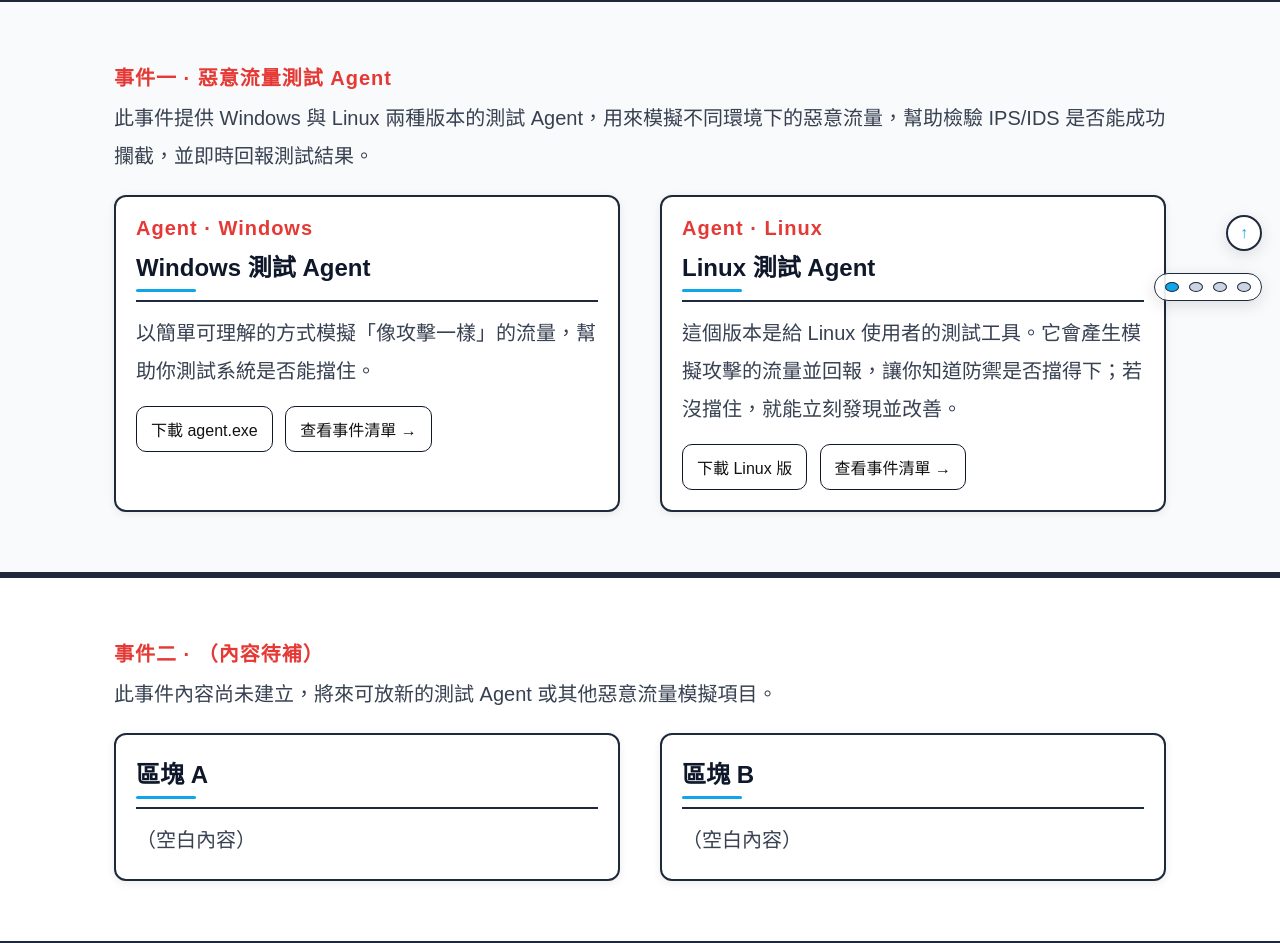
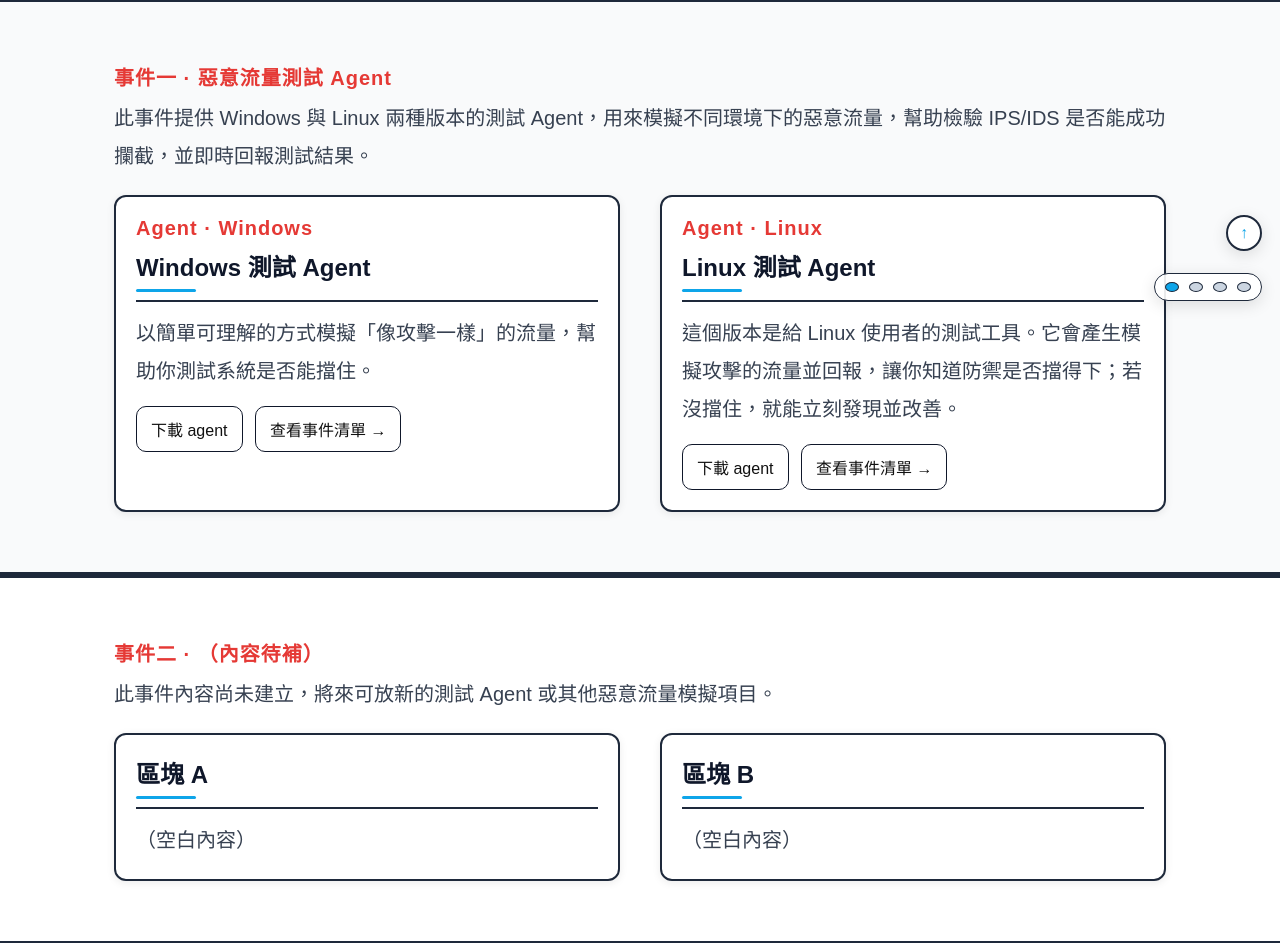
Before and after one commit to KW0817/agent_site, a Flask app: page / in a window 1280 px wide. Shown: the part 477-1420 px from the top of the page. Run offline with Flask 3, Linux system fonts and the light colour scheme; the visitor is signed in with stand-in values (Sample User, id 1).

Commit message:
Update index.html

```diff
--- a/templates/index.html
+++ b/templates/index.html
@@ -175,7 +175,7 @@
           <h2>Windows 測試 Agent</h2>
           <p>以簡單可理解的方式模擬「像攻擊一樣」的流量，幫助你測試系統是否能擋住。</p>
           {% if session is defined and session.get('user') %}
-            <a class="cta" href="/downloads/agent.exe">下載 agent.exe</a>
+            <a class="cta" href="/download_agent?platform=windows">下載 agent</a>
             <a class="cta" href="/view" style="margin-left:8px;">查看事件清單 →</a>
           {% else %}
             <a class="cta" href="/login?next=/downloads/agent.exe">登入後才可下載</a>
@@ -189,7 +189,7 @@
           <h2>Linux 測試 Agent</h2>
           <p>這個版本是給 Linux 使用者的測試工具。它會產生模擬攻擊的流量並回報，讓你知道防禦是否擋得下；若沒擋住，就能立刻發現並改善。</p>
           {% if session is defined and session.get('user') %}
-            <a class="cta" href="/downloads/agent-linux">下載 Linux 版</a>
+            <a class="cta" href="/download_agent?platform=linux">下載 agent</a>
             <a class="cta" href="/view" style="margin-left:8px;">查看事件清單 →</a>
           {% else %}
             <a class="cta" href="/login?next=/downloads/agent-linux">登入後才可下載</a>
```
